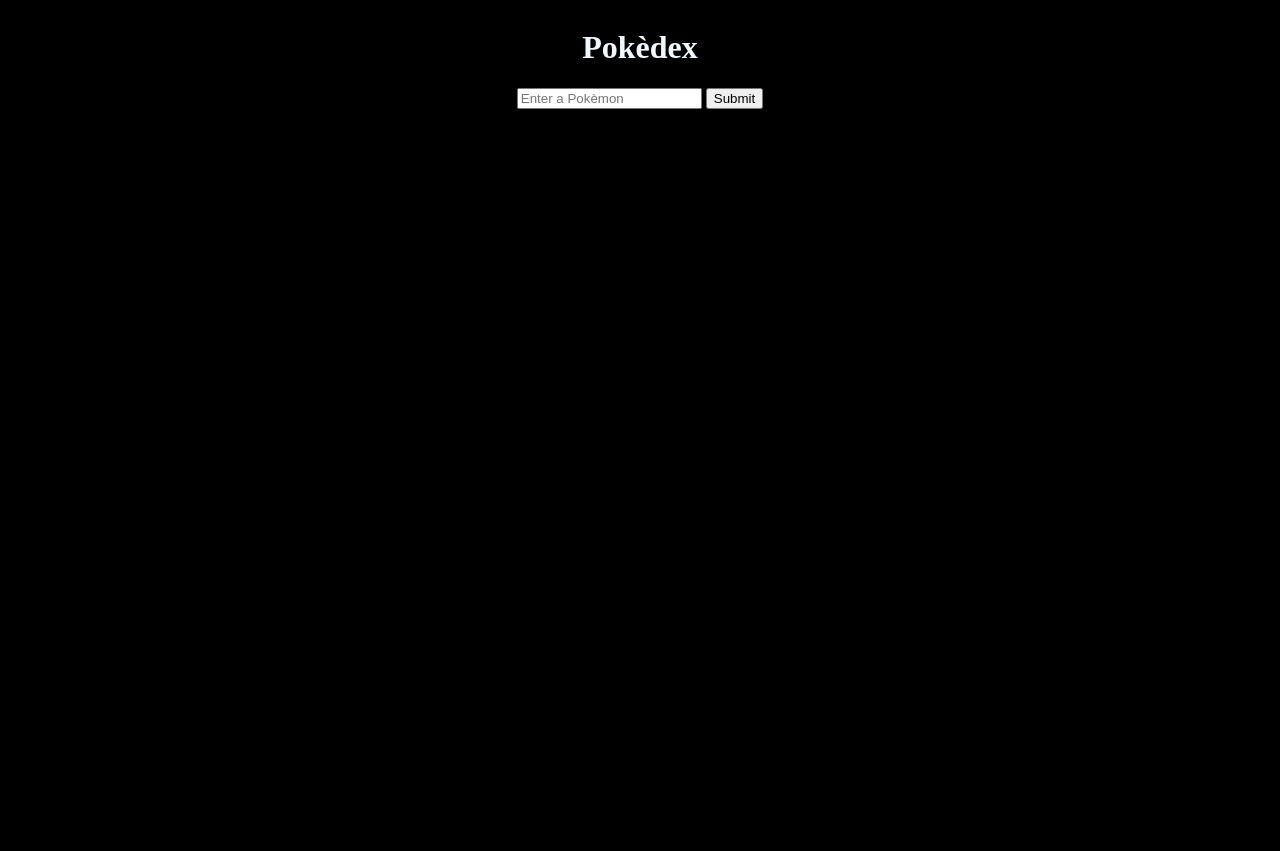
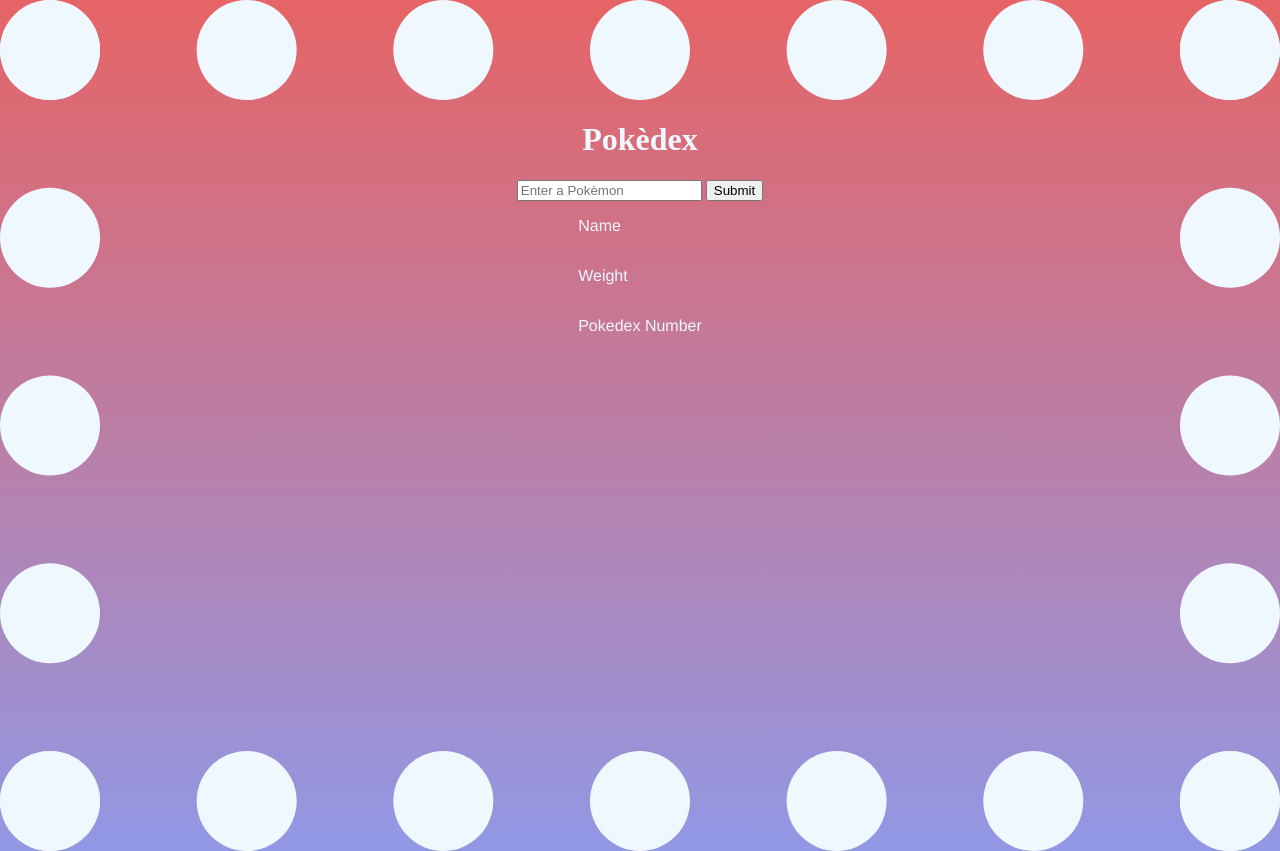
Before and after one commit to android718/projectone, a plain HTML site: page index.html in a window 1280 px wide. Before the commit the page ends 800 px from the top, so only its background shows below. Drawn offline with nearby package versions, Linux system fonts and the light colour scheme.

Commit message:
updated backgrounds

```diff
--- a/index.html
+++ b/index.html
@@ -18,7 +18,8 @@
     <header>
         <h1>Pokèdex</h1>
       </header>
-      <main>
+
+      <div class="pokedex"></div>
     <div class="box" id="search-input">
         <div id="searchbar">
              <input type="text" placeholder="Enter a Pokèmon"/>
@@ -27,12 +28,16 @@
 
             </div>
 
-            <div id="search-results"></div>
-            <h2 id="title"></h2>
-            <p id="name"></p>
-            <p id="weight"></p>
+
+             <div class="rbox" id="results">
+              <p id="name">Name</p>
+              <p id="weight">Weight</p>
+              <p id="id">Pokedex Number</p>
+            </div>
         </div>
     </div>
+
+
     <div class="imagebox">
         <!-- this will be our image -->
             </div>
@@ -40,8 +45,6 @@
         <div class="imageholder"></div>
     </div>
 
+</body>
 
-        </main>
-
-</body>
 </html>
--- a/script.js
+++ b/script.js
@@ -25,9 +25,12 @@ $button.on('click', ()  => {
     // removes image from image holder to add the next image
 
 
+
  $('#title').text(data.title);
  $('#name').text(data.name);
  $('#weight').text(data.weight);
+ $('#id').text(data.id);
+
  })
 
  });
--- a/style.css
+++ b/style.css
@@ -1,23 +1,40 @@
+
 body {
-  background-color: black;
+  margin: auto;
+  background: linear-gradient(#e66465, #9198e5 );
   color: aliceblue;
   display: flex;
   flex-direction: column;
-  justify-content: center;
+  justify-content: space-around;
   align-items: center;
+  border: 100px;
+  border-style: dotted;
+  margin: auto;
+
+}
+.rbox{
+  display: grid;
+  margin: auto;
+  flex-wrap: wrap;
+  justify-content: space-around;
+  align-items: center ;
+  font-family: 'Franklin Gothic Medium', 'Arial Narrow', Arial, sans-serif;
+
+}
+
+.imageholder{
+  height: 400px;
+  justify-content: space-around;
+  align-items: center;
+  margin: auto;
+
+
+
 }
 
 
-.image-container {
+img {
   height: 400px;
+  margin: auto;
 
 }
-
-img {
-  height: 400px;
-
-}
-
-.img-data{
-  text-align: center;
-}
```
Also changed, not shown: 1 other file.
